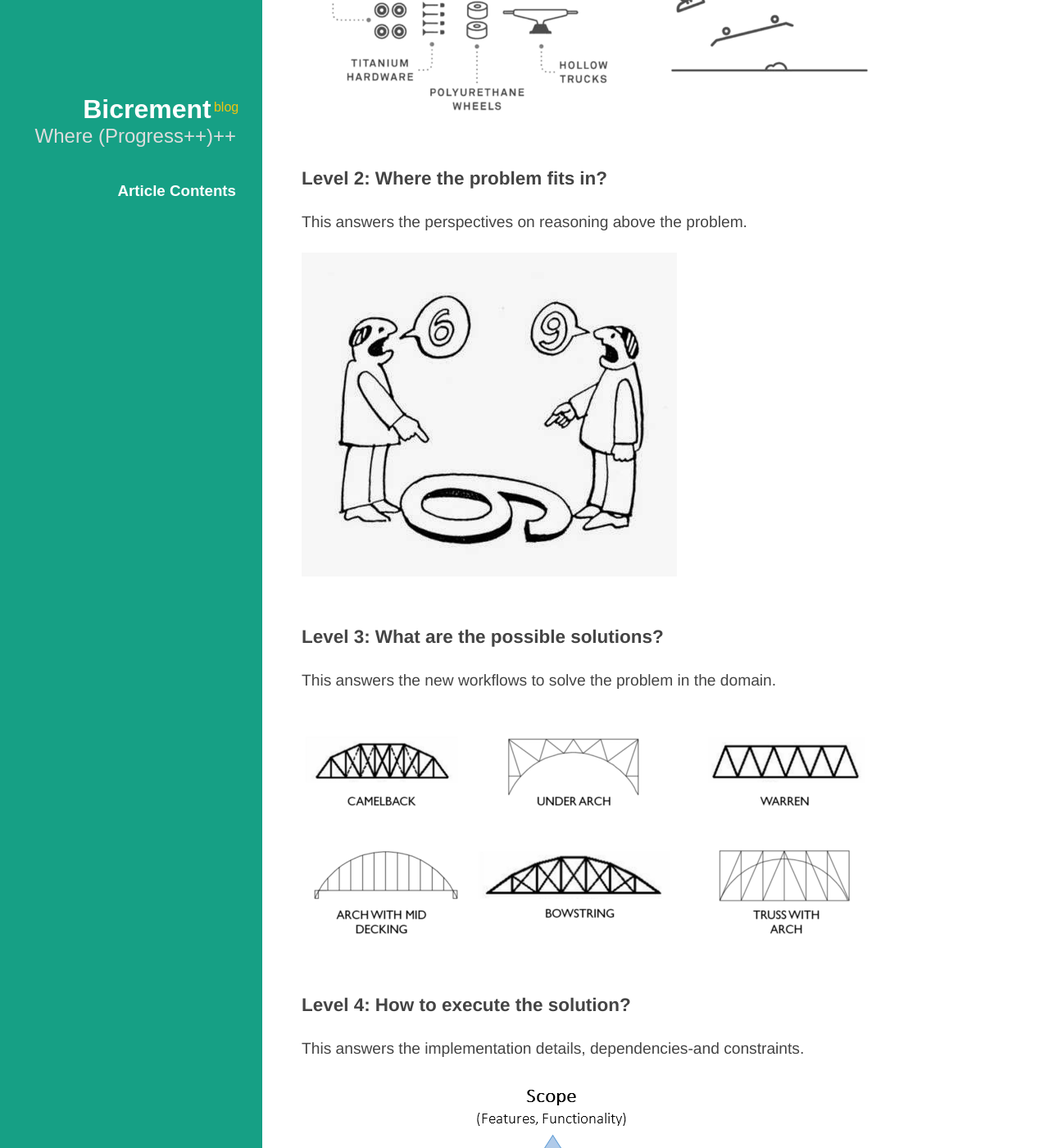
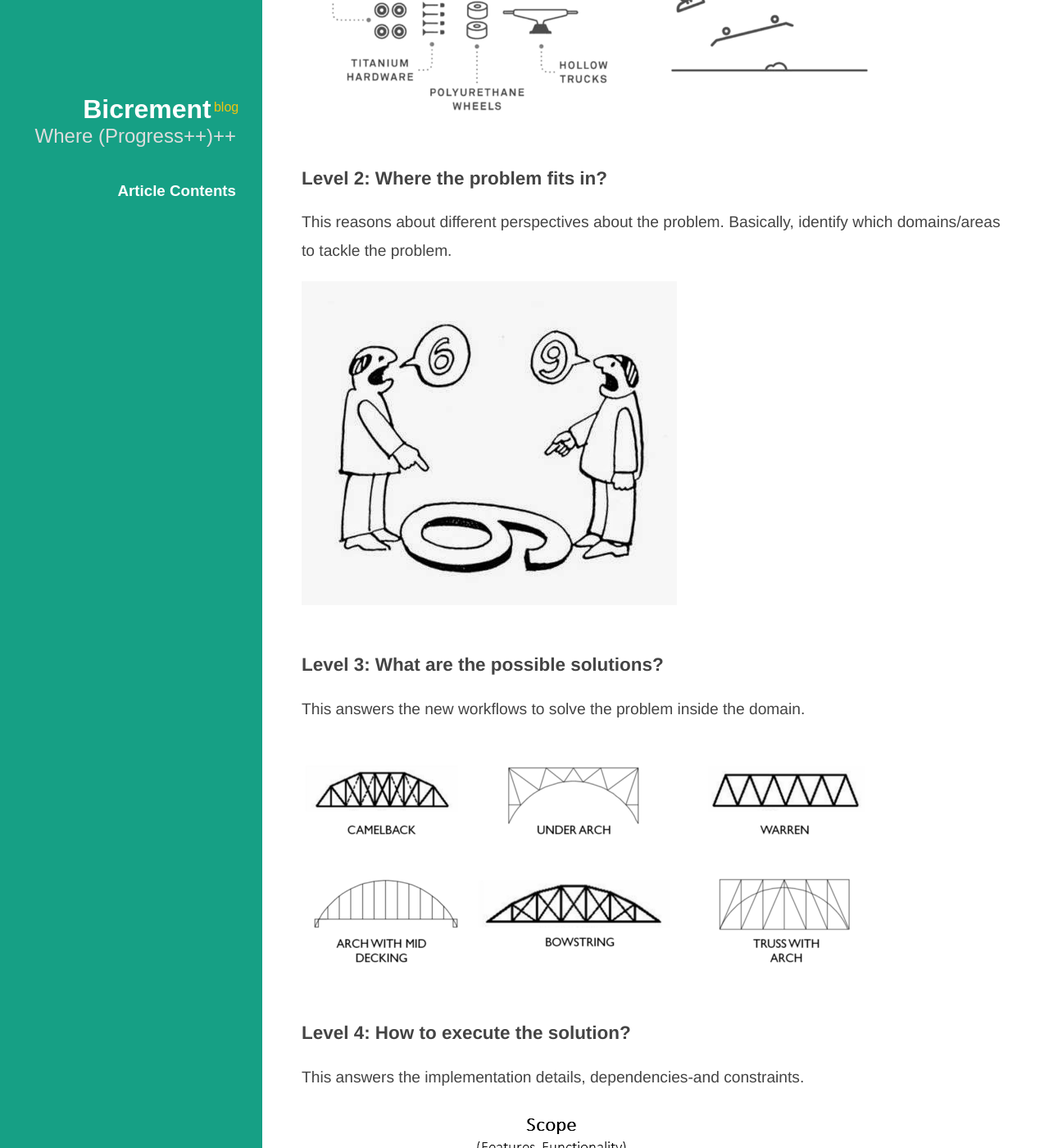
Before and after one commit to zhuochun/zhuochun.github.io, a Jekyll site: the page built from _posts/2020/2020-07-18-discussion-pyramid.markdown, in a window 1280 px wide and 1400 px high, scrolled down 1102 px. Shown: the whole window at 82% size. Built offline with Jekyll 4.4.1, drawn with Linux system fonts in a browser that asks for light colours; nearby versions of some CDN libraries; some of the changed text lies outside the part shown.

Commit message:
Update 2020-07-18-discussion-pyramid.markdown

```diff
--- a/_posts/2020/2020-07-18-discussion-pyramid.markdown
+++ b/_posts/2020/2020-07-18-discussion-pyramid.markdown
@@ -22,13 +22,13 @@ This answers the [job to be done](https://jtbd.info/2-what-is-jobs-to-be-done-jt
 
 ### Level 2: Where the problem fits in?
 
-This answers the perspectives on reasoning above the problem.
+This reasons about different perspectives about the problem. Basically, identify which domains/areas to tackle the problem.
 
 ![Six or Nine](/images/2020/07/different-perspectives.jpeg)
 
 ### Level 3: What are the possible solutions?
 
-This answers the new workflows to solve the problem in the domain.
+This answers the new workflows to solve the problem inside the domain.
 
 ![Design Alternatives for a Bridge](/images/2020/07/bridge-design-alternatives.PNG)
 
```
Also changed, not shown: other parts of _posts/2020/2020-07-18-discussion-pyramid.markdown (+3 -3 lines).
